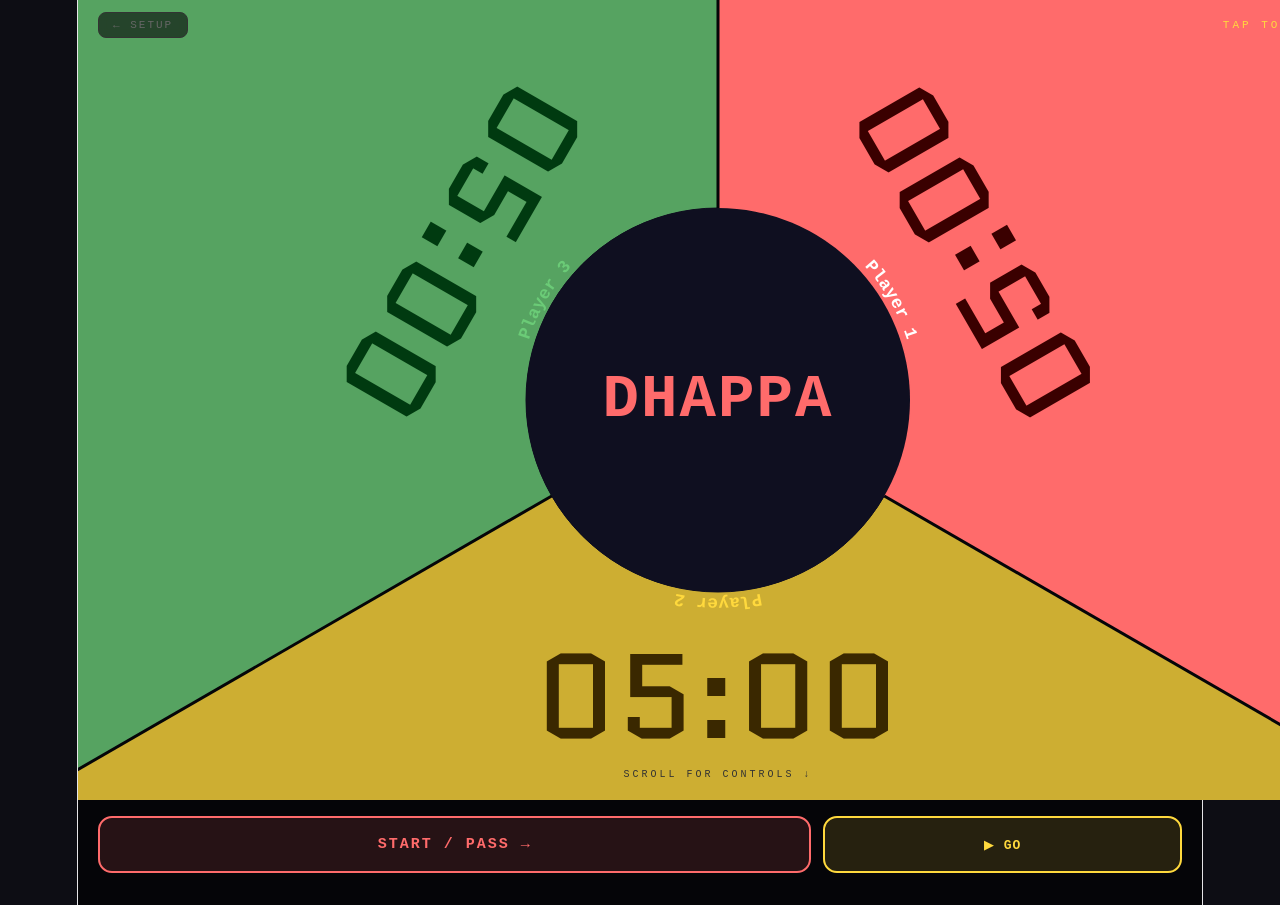
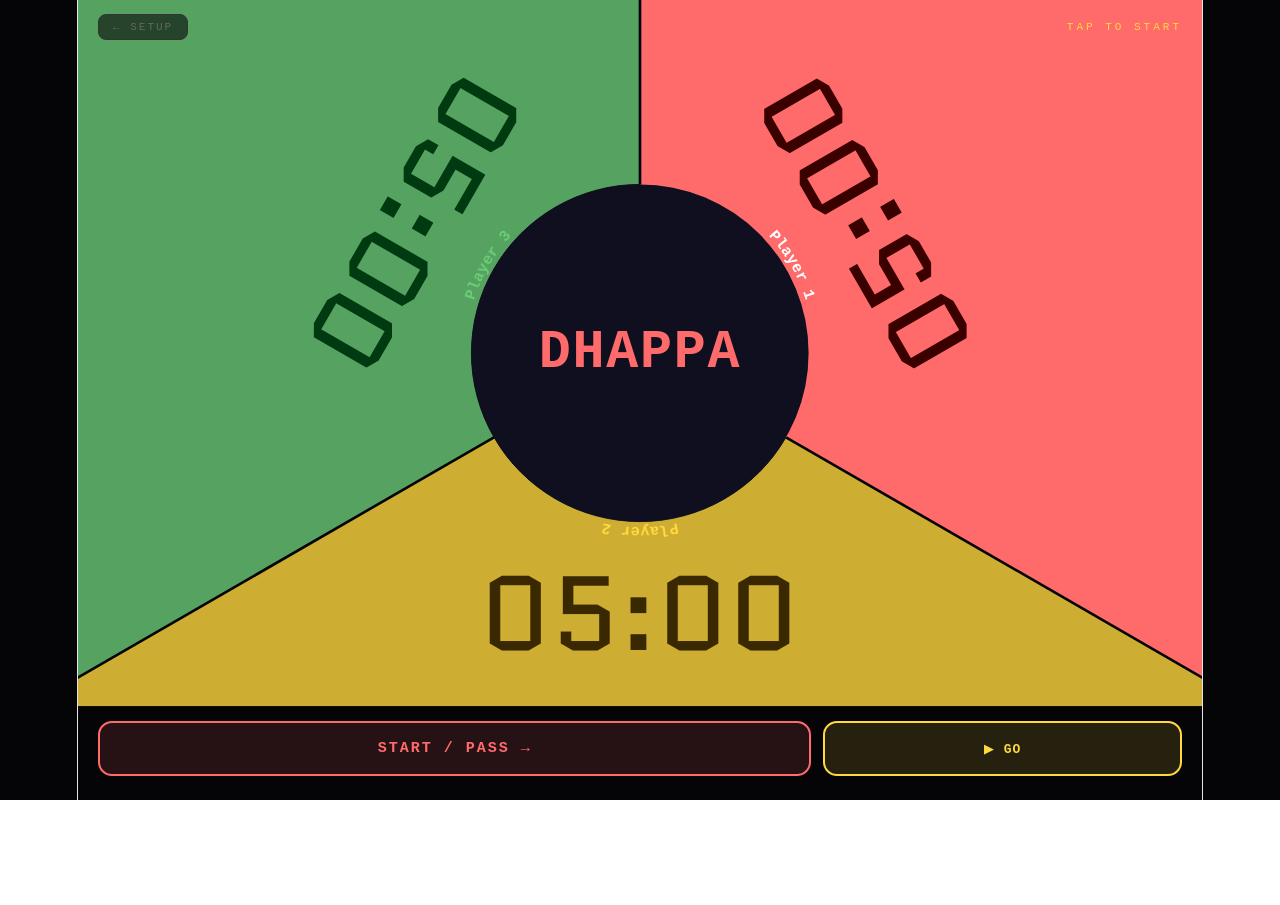
Before and after one commit to H3LLH4X/combine-clock, a React (Vite) app: page / in a window 1280 px wide. Both pictures are taken after a click on the button "START →". After the commit the page ends 800 px from the top, so only its background shows below. Built offline with nearby package versions, Linux system fonts and the light colour scheme.

Commit message:
updates 1

```diff
--- a/index.html
+++ b/index.html
@@ -5,8 +5,15 @@
     <link rel="icon" type="image/svg+xml" href="/favicon.svg" />
     <meta name="viewport" content="width=device-width, initial-scale=1.0" />
     <style>
-      *, *::before, *::after { box-sizing: border-box; margin: 0; padding: 0; }
-      html, body { width: 100%; overflow-x: hidden; background: #0d0d14; }
+      /* Ensure the browser document takes up 100% of the screen space */
+      html, body, #root {
+        width: 100%;
+        height: 100%;
+        margin: 0;
+        padding: 0;
+        overflow: hidden;
+        background: #050508;
+      }
     </style>
     <title>Clock</title>
   </head>
--- a/src/App.jsx
+++ b/src/App.jsx
@@ -22,7 +22,7 @@ function SetupScreen({ onStart }) {
   const [mins, setMins] = useState(5);
   const [names, setNames] = useState(["Player 1","Player 2","Player 3","Player 4","Player 5","Player 6"]);
   return (
-    <div style={{minHeight:"100vh",background:"#050508",display:"flex",flexDirection:"column",alignItems:"center",justifyContent:"center",fontFamily:"'Courier New',monospace",padding:"2rem"}}>
+    <div style={{width:"100%",height:"100%",background:"#050508",display:"flex",flexDirection:"column",alignItems:"center",justifyContent:"center",fontFamily:"'Courier New',monospace",padding:"2rem",boxSizing:"border-box"}}>
       <div style={{width:"100%",maxWidth:440}}>
         <div style={{textAlign:"center",marginBottom:32}}>
           <div style={{fontSize:48,letterSpacing:4,color:"#fff",fontWeight:900}}>DHAPPA</div>
@@ -62,7 +62,7 @@ export default function App() {
   const [activeIdx, setActiveIdx] = useState(0);
   const [times, setTimes] = useState([]);
   const [paused, setPaused] = useState(true);
-  const [started, setStarted] = useState(false);
+  const [started, setFalse] = useState(false);
 
   const [popup, setPopup] = useState(null);
   const [kickTarget, setKickTarget] = useState(null);
@@ -71,8 +71,7 @@ export default function App() {
   const intervalRef = useRef(null);
   const svgRef = useRef(null);
 
-  // Track continuous screen metrics separately
-  const [dimensions, setDimensions] = useState({ width: 800, height: 600 });
+  const [dimensions, setDimensions] = useState({ width: window.innerWidth, height: window.innerHeight });
   const arcRotationRef = useRef(0);
   const [arcRotation, setArcRotation] = useState(0);
   const [centerHovered, setCenterHovered] = useState(false);
@@ -81,7 +80,6 @@ export default function App() {
     const update = () => {
       setDimensions({ width: window.innerWidth, height: window.innerHeight });
     };
-    update();
     window.addEventListener("resize", update);
     return () => window.removeEventListener("resize", update);
   }, []);
@@ -92,7 +90,7 @@ export default function App() {
     setTimes(Array(n).fill(secs));
     setActiveIdx(0);
     setPaused(true);
-    setStarted(false);
+    setFalse(false);
     setWinner(null);
     setPopup(null);
     setConfig({n, secs, names});
@@ -135,17 +133,17 @@ export default function App() {
     if (delta > 180) delta -= 360;
     arcRotationRef.current = arcRotationRef.current + delta;
     setArcRotation(arcRotationRef.current);
-  }, [activeIdx, players, started]);
+  }, [activeIdx, players, started, aliveIndices, curGlobalIdx]);
 
   useEffect(() => {
     if (!started || !players.length) return;
     if (times[curGlobalIdx] <= 0) {
-      kickPlayer(curGlobalIdx, true);
+      kickPlayer(curGlobalIdx);
     }
   }, [times, started, players, curGlobalIdx]);
 
   const passToNext = useCallback((fromGlobal) => {
-    if (!started) { setStarted(true); setPaused(false); return; }
+    if (!started) { setFalse(true); setPaused(false); return; }
     if (paused || winner || popup) return;
     const alive = players.reduce((acc, p, i) => p.alive ? [...acc, i] : acc, []);
     if (alive.length <= 1) return;
@@ -208,14 +206,13 @@ export default function App() {
 
   if (!config) return <SetupScreen onStart={startGame} />;
 
-  // Dynamic layout calculations centered on real-time screen width and height
   const cx = dimensions.width / 2;
   const cy = dimensions.height / 2;
   const baseScale = Math.min(dimensions.width, dimensions.height);
 
   const centerR = baseScale * 0.24;
-  // Make outer radius massive so it safely bursts past screen margins cleanly
-  const outerR = Math.max(dimensions.width, dimensions.height) * 1.2;
+  // Make outer radius massive so it bleeds completely past screens corners smoothly
+  const outerR = Math.max(dimensions.width, dimensions.height) * 1.5;
   const timeR = baseScale * 0.385;
 
   const n = aliveCount;
@@ -228,7 +225,7 @@ export default function App() {
 
   if (winner) {
     return (
-      <div style={{minHeight:"100vh",background:"#050508",display:"flex",flexDirection:"column",alignItems:"center",justifyContent:"center",fontFamily:"'Courier New',monospace"}}>
+      <div style={{width:"100%",height:"100%",background:"#050508",display:"flex",flexDirection:"column",alignItems:"center",justifyContent:"center",fontFamily:"'Courier New',monospace"}}>
         <div style={{textAlign:"center"}}>
           <div style={{fontSize:80,marginBottom:16}}>💀</div>
           <div style={{color:"#555",fontSize:13,letterSpacing:4,marginBottom:8}}>LAST PLAYER STANDING</div>
@@ -241,19 +238,19 @@ export default function App() {
   }
 
   return (
-    <div style={{background:"#050508",fontFamily:"'Courier New',monospace",userSelect:"none"}}>
+    <div style={{width:"100%",height:"100%",background:"#050508",fontFamily:"'Courier New',monospace",userSelect:"none",overflow:"hidden",position:"relative"}}>
       <style>{`@import url('https://fonts.googleapis.com/css2?family=Quantico&display=swap');`}</style>
 
-      <div style={{position:"relative",width:"100vw",height:"100vh",overflow:"hidden"}}>
-        <div style={{position:"absolute",top:0,left:0,right:0,zIndex:20,display:"flex",justifyContent:"space-between",alignItems:"center",padding:"12px 20px",boxSizing:"border-box"}}>
+      {/* Main Clock Area */}
+      <div style={{position:"absolute",top:0,left:0,width:"100%",height:"calc(100% - 94px)",overflow:"hidden"}}>
+        <div style={{position:"absolute",top:0,left:0,right:0,zIndex:20,display:"flex",justifyContent:"space-between",alignItems:"center",padding:"14px 20px",boxSizing:"border-box"}}>
           <button onClick={()=>setConfig(null)} style={{background:"#05050899",border:"1px solid #333",borderRadius:8,color:"#666",padding:"6px 14px",fontFamily:"'Courier New',monospace",fontSize:11,cursor:"pointer",letterSpacing:2,backdropFilter:"blur(4px)"}}>← SETUP</button>
           <div style={{color: paused ? "#FFD93D" : "#FF6B6B", fontSize:11, letterSpacing:3}}>
             {!started ? "TAP TO START" : paused ? "PAUSED" : "● LIVE"}
           </div>
         </div>
 
-        {/* Dynamic dynamic ViewBox parameters map to actual scale */}
-        <svg width="100%" height="100%" viewBox={`0 0 ${dimensions.width} ${dimensions.height}`} ref={svgRef} style={{display:"block",position:"absolute",inset:0}}>
+        <svg width="100%" height="100%" viewBox={`0 0 ${dimensions.width} ${dimensions.height}`} ref={svgRef} style={{display:"block"}}>
           <rect x={0} y={0} width={dimensions.width} height={dimensions.height} fill="#050508" />
 
           {alivePlayers.map((player, i) => {
@@ -413,23 +410,20 @@ export default function App() {
             </div>
           </div>
         )}
-        {!popup && (
-          <div style={{position:"absolute",bottom:12,left:"50%",transform:"translateX(-50%)",color:"#333",fontSize:10,letterSpacing:3,pointerEvents:"none",zIndex:10}}>SCROLL FOR CONTROLS ↓</div>
-        )}
-
       </div>
 
-      <div style={{width:"100%",display:"flex",gap:12,padding:"16px 20px 32px",boxSizing:"border-box",background:"#050508"}}>
+      {/* Persistent Action Dashboard at the base screen layer */}
+      <div style={{position:"absolute",bottom:0,left:0,right:0,height:94,display:"flex",gap:12,padding:"14px 20px 24px",boxSizing:"border-box",background:"#050508",borderTop:"1px solid #111"}}>
         <button onClick={() => {
-          if (!started) { setStarted(true); setPaused(false); return; }
+          if (!started) { setFalse(true); setPaused(false); return; }
           passToNext(curGlobalIdx);
         }} disabled={!!winner}
-          style={{flex:2,padding:"18px 0",borderRadius:14,background: started ? `${players[curGlobalIdx]?.color ?? '#FF6B6B'}22` : "#FF6B6B22",border:`2px solid ${players[curGlobalIdx]?.color ?? '#FF6B6B'}`,color:players[curGlobalIdx]?.color ?? '#FF6B6B',fontFamily:"'Courier New',monospace",fontSize:15,fontWeight:900,cursor:"pointer",letterSpacing:2}}>
+          style={{flex:2,padding:"0",borderRadius:14,background: started ? `${players[curGlobalIdx]?.color ?? '#FF6B6B'}22` : "#FF6B6B22",border:`2px solid ${players[curGlobalIdx]?.color ?? '#FF6B6B'}`,color:players[curGlobalIdx]?.color ?? '#FF6B6B',fontFamily:"'Courier New',monospace",fontSize:15,fontWeight:900,cursor:"pointer",letterSpacing:2}}>
           {started ? "PASS →" : "START / PASS →"}
         </button>
         <button onClick={() => { if(started) setPaused(p=>!p); }}
           disabled={!started || !!winner}
-          style={{flex:1,padding:"18px 0",borderRadius:14,background:paused?"#FFD93D22":"#0a0a14",border:`2px solid ${paused?"#FFD93D":"#222"}`,color:paused?"#FFD93D":"#444",fontFamily:"'Courier New',monospace",fontSize:13,fontWeight:900,cursor:"pointer",letterSpacing:1}}>
+          style={{flex:1,padding:"0",borderRadius:14,background:paused?"#FFD93D22":"#0a0a14",border:`2px solid ${paused?"#FFD93D":"#222"}`,color:paused?"#FFD93D":"#444",fontFamily:"'Courier New',monospace",fontSize:13,fontWeight:900,cursor:"pointer",letterSpacing:1}}>
           {paused?"▶ GO":"⏸ PAUSE"}
         </button>
       </div>
```
